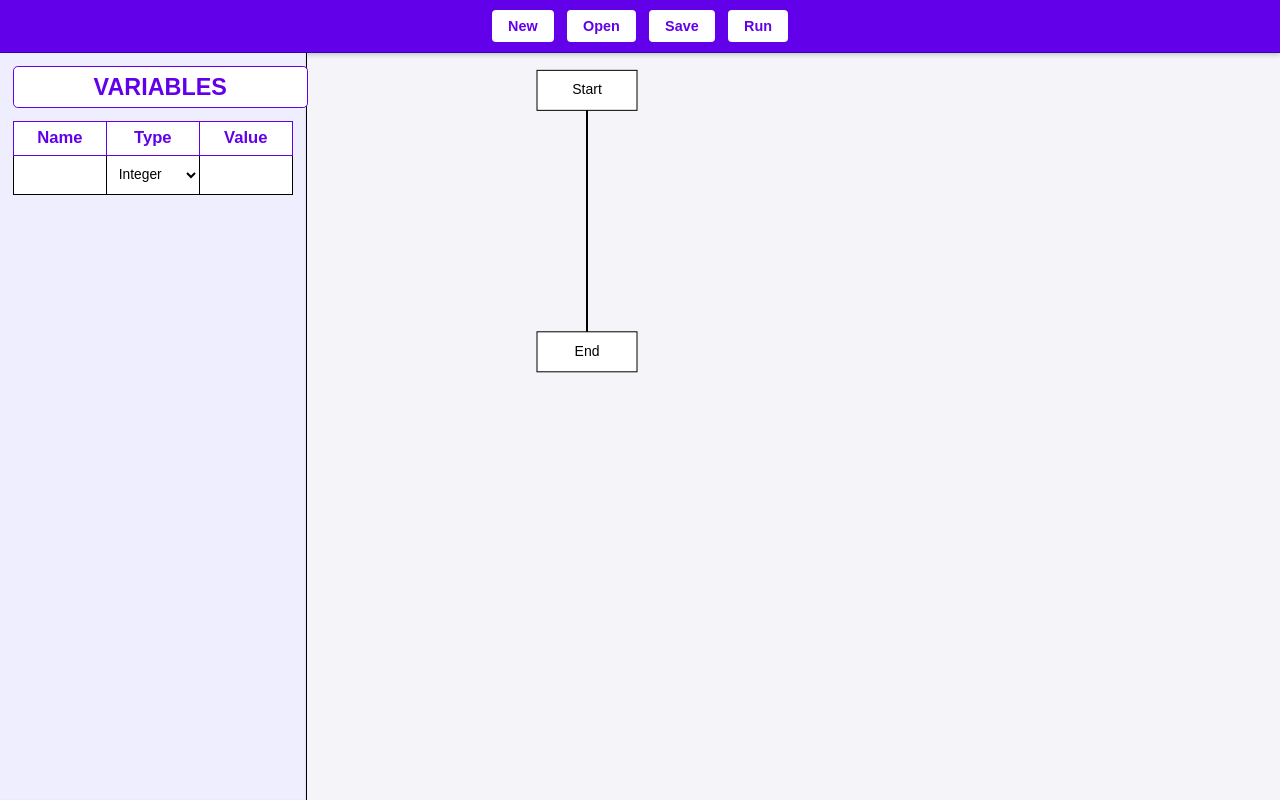
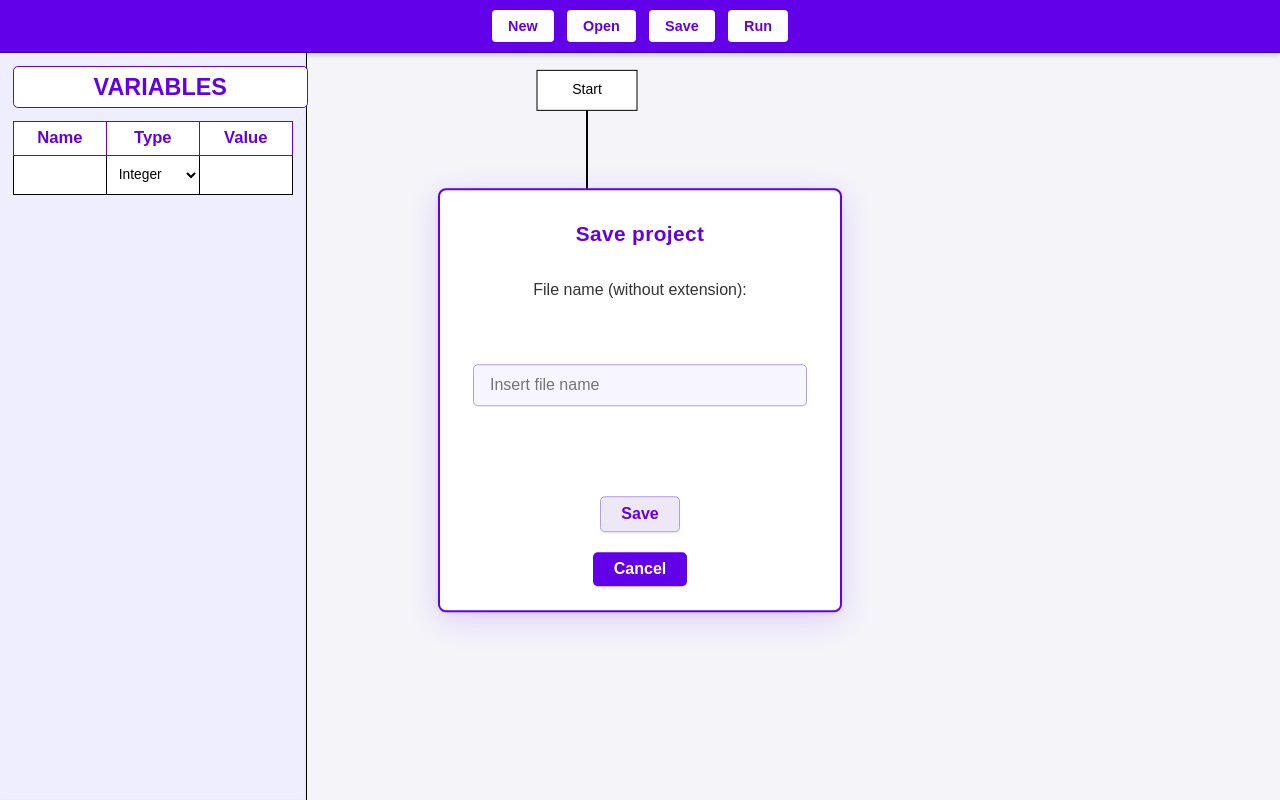
Before and after one commit to proismamaster/BaseFlow, a plain HTML site: page index.html in a window 1280 px wide. Both pictures are taken after a click on the button "Save". Drawn offline with Linux system fonts and the light colour scheme.

Commit message:
salvataggio e apertura file

```diff
--- a/index.html
+++ b/index.html
@@ -10,8 +10,9 @@
         <div id="container">
             <div id="toolbar">
                 <button>New</button>
-                <button>Open</button>
-                <button>Save</button>
+                <button onclick="document.getElementById('fileInput').click()">Open</button>
+                <input type="file" id="fileInput" style="display:none;" accept=".json" multiple="false" />
+                <button onclick="saveFile()">Save</button>
                 <button onclick="run()">Run</button>
             </div>
             <div id="main">
@@ -75,6 +76,15 @@
                         <button id="save-node-info" onclick="salvaInfo()">Salva</button>
                         <button id="close-edit-popup" onclick="chiudiEditPopup()">Chiudi</button>
                     </div>
+
+                    <div id="save-popup">
+                        <h3>Save project</h3>
+                        <label for="filename-input">File name (without extension):</label><br>
+                        <input type="text" id="filename-input" placeholder="Insert file name"><br><br>
+                        <button id="save-confirm-btn" onclick="save(flow,document.getElementById('filename-input').value)">Save</button>
+                        <button id="save-cancel-btn" onclick="closeSavePopup()">Cancel</button>
+                    </div>
+
                 </div>
             </div>
 
@@ -82,5 +92,6 @@
 
         <script src="script.js"></script>
         <script src="execute.js"></script>
+        <script src="saveOpen.js"></script>
     </body>
 </html>
--- /dev/null
+++ b/saveOpen.js
@@ -0,0 +1,41 @@
+async function save(json,name){
+    name = name.replace(/[\\/:*?"<>|]/g, "");
+    name = name.trim()
+    if(name == ""){
+        name = "test"
+    }
+    if (!name.toLowerCase().endsWith(".json")) {
+        name += ".json";
+    }
+    const dati = JSON.stringify(json)
+    const blob = new Blob([dati],{type: 'application/json'})
+    const url = URL.createObjectURL(blob)
+
+    const options = {
+        suggestedName: name,
+        types: [
+            {
+                description: 'JSON file',
+                accept: { 'application/json': ['.json'] }
+            }
+        ]
+    };
+
+    try {
+        const handle = await window.showSaveFilePicker(options);
+        const writable = await handle.createWritable();
+        await writable.write(JSON.stringify(flow, null, 2));
+        await writable.close();
+    } catch (err) {
+        console.error("Salvataggio annullato o fallito:", err);
+        const a = document.createElement('a')
+        a.href = url
+        a.download = name
+        a.click()
+        URL.revokeObjectURL(url)
+    }
+}
+
+function openFile(file){
+
+}
--- a/script.js
+++ b/script.js
@@ -600,6 +600,72 @@
     document.getElementById("edit-node-popup").classList.remove("active");
   }
 
+   function closeSavePopup(){
+    document.getElementById("save-popup").classList.remove("active");
+  }
+
   function run(){
     executeFlow(flow)
   }
+
+  function saveFile(){
+    document.getElementById("save-popup").classList ="active";
+  }
+
+
+  document.getElementById('fileInput').addEventListener('change', (event) => {
+  const file = event.target.files[0];
+  if (file) {
+    const reader = new FileReader();
+    reader.onload = (e) => {
+      const content = e.target.result;
+      console.log("Contenuto file:", content);
+      try {
+        const json = JSON.parse(content);
+        // Qui puoi aggiornare il flow e i nodi, ad esempio:
+        flow = json;
+        // Aggiorna anche la rappresentazione grafica se necessario
+        // Ricostruisci i nodi grafici in base a flow.nodes
+        nodi = [];
+        for (let i = 0; i < flow.nodes.length; i++) {
+          let tipo = flow.nodes[i].type;
+          nodi.push({
+            relX: 0.35,
+            relY: 0.05 + i * 0.1,
+            width: 100,
+            height: 40,
+            color: "white",
+            text: tipo.charAt(0).toUpperCase() + tipo.slice(1)
+          });
+        }
+        while (tabVariabili.rows.length > 1) {
+          tabVariabili.deleteRow(1);
+        }
+        for (let i = 0; i < flow.variables.length; i++) {
+          inserisciRiga();
+          let riga = tabVariabili.rows[i + 1];
+          let varObj = flow.variables[i];
+          let cella1 = riga.cells[0].querySelector("input");
+          let cella2 = riga.cells[1].querySelector("select");
+          let cella3 = riga.cells[2].querySelector("input");
+          if (cella1) cella1.value = varObj.name;
+          if (cella2) cella2.value = varObj.type;
+          if (cella3) cella3.value = varObj.value;
+          riga.addEventListener("change", aggiungiVaribile);
+        }
+        if (tabVariabili.rows.length === flow.variables.length + 1) {
+          inserisciRiga();
+          let ultimaRiga = tabVariabili.rows[tabVariabili.rows.length - 1];
+          ultimaRiga.addEventListener("change", aggiungiVaribile);
+        }
+        calcoloY(nodi);
+        draw(nodi);
+      } catch (err) {
+        alert("Errore nel parsing del file JSON: " + err.message);
+      }
+      // Puoi chiamare qui una funzione per caricare il flusso, ad esempio:
+      // loadFlowFromJSON(content);
+    };
+    reader.readAsText(file);
+  }
+});
--- a/style.css
+++ b/style.css
@@ -60,6 +60,97 @@ html, body {
   display: flex;
   flex-direction: column;
 }
+
+#save-popup {
+  position: absolute;
+  top: 50%;
+  left: 50%;
+  transform: translate(-50%, -50%);
+  min-width: 320px;
+  max-width: 90vw;
+  background: #fff;
+  border: 2px solid #6200ea;
+  border-radius: 0.5rem;
+  box-shadow: 0 0.5rem 2rem rgba(98,0,234,0.15), 0 1px 4px rgba(0,0,0,0.08);
+  padding: 2rem 2.5rem 1.5rem 2.5rem;
+  z-index: 1200;
+  display: none;
+  flex-direction: column;
+  align-items: center;
+  gap: 1.2rem;
+}
+
+#save-popup.active {
+  display: flex;
+}
+
+#save-popup h3 {
+  margin: 0 0 1rem 0;
+  color: #6200ea;
+  font-size: 1.3rem;
+  font-weight: bold;
+  letter-spacing: 0.02em;
+  text-align: center;
+}
+
+#save-popup label {
+  color: #333;
+  font-size: 1rem;
+  margin-bottom: 0.5rem;
+  font-weight: 500;
+}
+
+#filename-input {
+  width: 100%;
+  min-width: 180px;
+  max-width: 300px;
+  padding: 0.7rem 1rem;
+  border: 1.5px solid #b39ddb;
+  border-radius: 0.3rem;
+  font-size: 1rem;
+  background: #f7f5ff;
+  color: #333;
+  transition: border 0.2s;
+  margin-bottom: 1rem;
+}
+
+#filename-input:focus {
+  border-color: #6200ea;
+  outline: none;
+}
+
+#save-popup button {
+  margin: 0 0.5rem;
+  padding: 0.5rem 1.3rem;
+  border: none;
+  border-radius: 0.3rem;
+  background: #ede7f6;
+  color: #6200ea;
+  font-size: 1rem;
+  font-weight: 600;
+  cursor: pointer;
+  transition: background 0.2s, color 0.2s;
+  box-shadow: 0 1px 2px rgba(98,0,234,0.06);
+  border: 1px solid #b39ddb;
+}
+
+#save-popup button:hover {
+  background: #d1c4e9;
+  color: #3700b3;
+}
+
+#save-popup #save-cancel-btn {
+  background: #6200ea;
+  color: #fff;
+  border: none;
+  margin-left: 0.5rem;
+  transition: background 0.2s;
+}
+
+#save-popup #save-cancel-btn:hover {
+  background: #3700b3;
+}
+
 #edit-node-popup {
   position: absolute;
   top: 50%;
```
